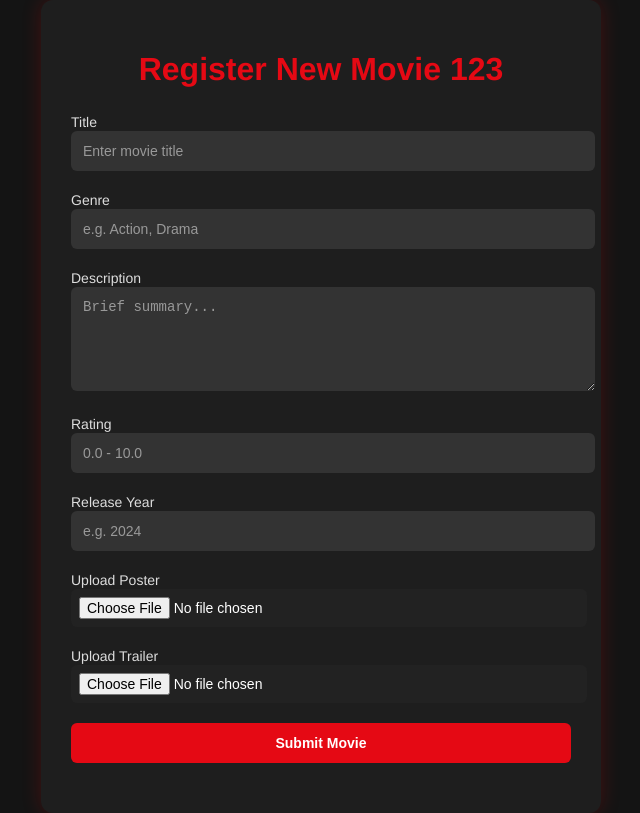
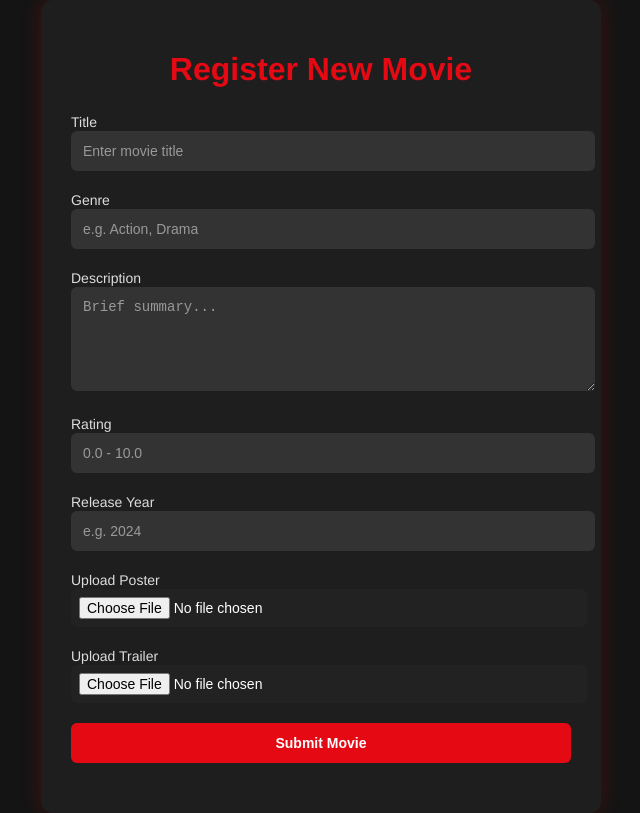
Before and after one commit to sudhanshuvlog/Movie-Streaming-App-DevOps, a website: page html/register.html in a window 1280 px wide. Shown: the whole page, without its empty margins (319-959 px from the left). Drawn offline with Linux system fonts and the light colour scheme.

Commit message:
Update register.html

```diff
--- a/html/register.html
+++ b/html/register.html
@@ -79,7 +79,7 @@
 </head>
 <body>
   <div class="form-container">
-    <h1>Register New Movie 123</h1>
+    <h1>Register New Movie</h1>
     <form id="register-form">
       <label for="title">Title</label>
       <input type="text" id="title" name="title" placeholder="Enter movie title" required />
```
